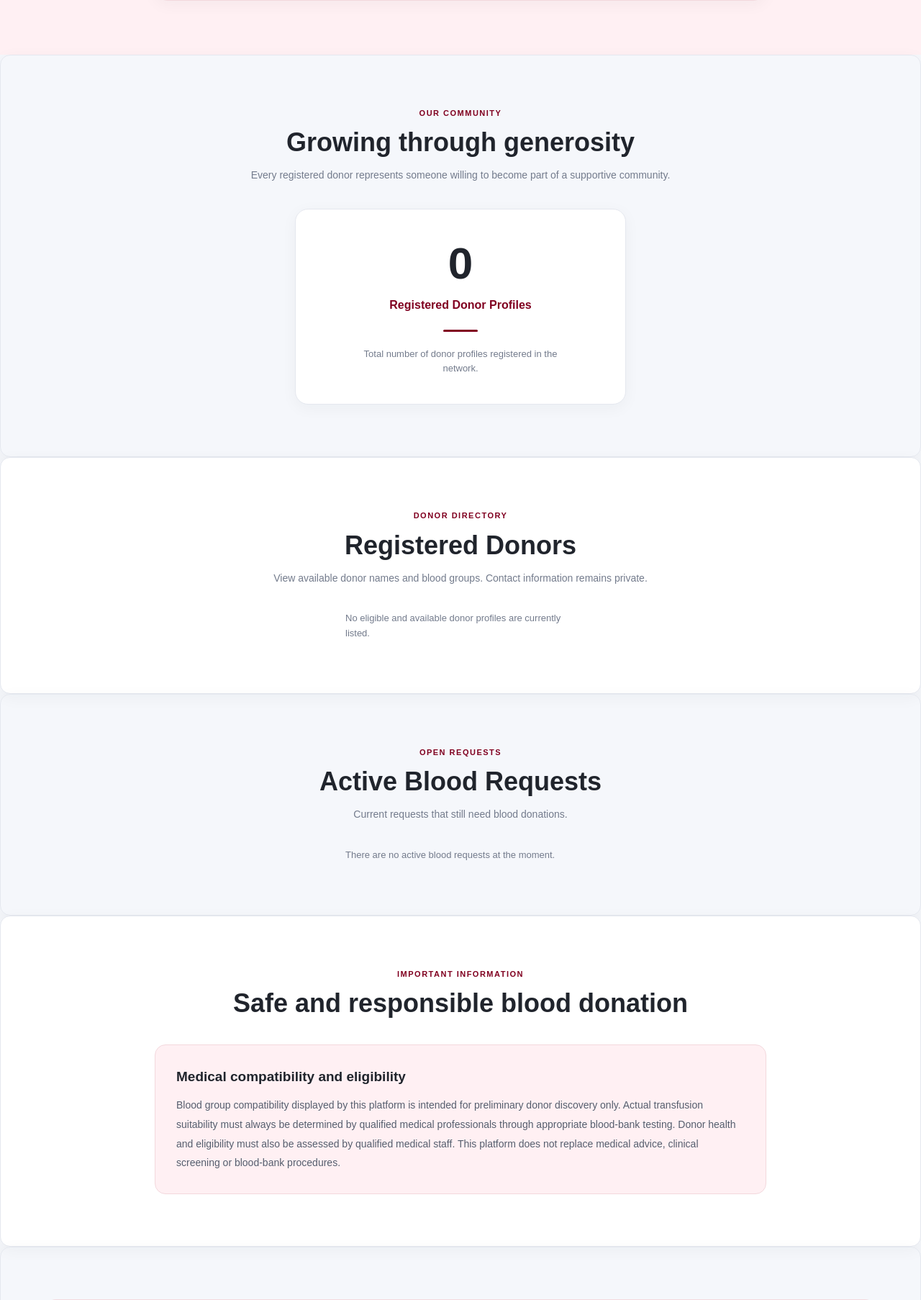
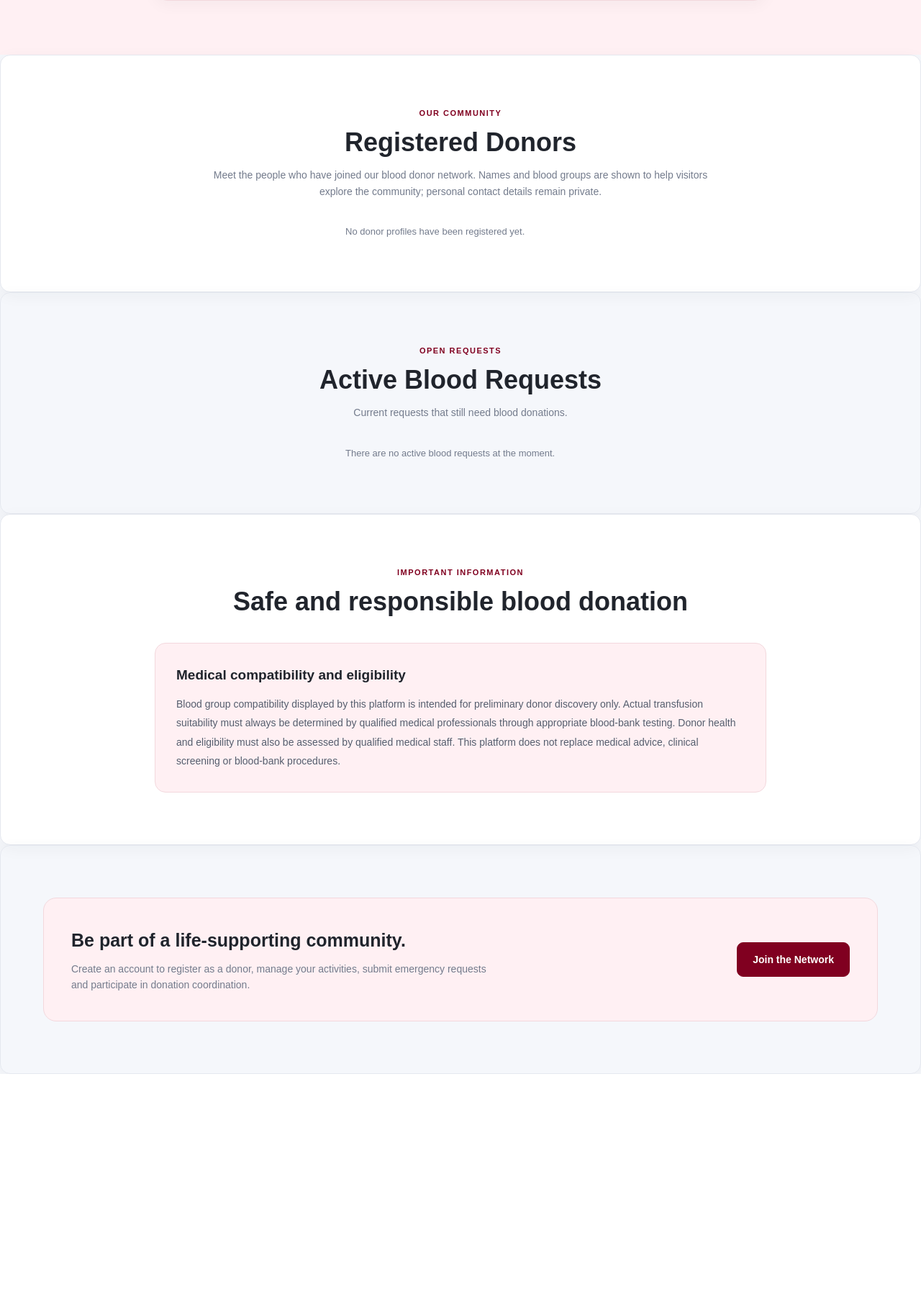
Before and after one commit to f25ari0994-boop/blood-donor-network, a Flask app: page / in a window 1280 px wide. Shown: the part 2967-4773 px from the top of the page at 72% size. After the commit the page ends 4459 px from the top, so only its background shows below. Run offline with Flask 3, Linux system fonts and the light colour scheme; data that the repository does not hold is empty; some libraries are stand-ins or nearby versions.

Commit message:
Merge community introduction into registered donors directory and remove count

```diff
--- a/templates/index.html
+++ b/templates/index.html
@@ -1323,56 +1323,13 @@
     </section>
 
 
-    <!-- DONOR STATISTICS -->
-
-    <section class="section">
-
-        <div class="container">
-
-            <div class="section-heading">
-
-                <span class="eyebrow">OUR COMMUNITY</span>
-
-                <h2>Growing through generosity</h2>
-
-                <p>
-                    Every registered donor represents someone willing
-                    to become part of a supportive community.
-                </p>
-
-            </div>
-
-
-            <div class="donor-stat-card">
-
-                <div class="donor-stat-number">
-                    {{ donor_count|default(0, true) }}
-                </div>
-
-                <div class="donor-stat-label">
-                    Registered Donor Profiles
-                </div>
-
-                <div class="stat-divider"></div>
-
-                <p class="donor-stat-description">
-                    Total number of donor profiles registered in the network.
-                </p>
-
-            </div>
-
-        </div>
-
-    </section>
-
-
     <!-- PUBLIC DONOR AND REQUEST DISCOVERY -->
     <section class="section section-white">
         <div class="container">
             <div class="section-heading">
-                <span class="eyebrow">DONOR DIRECTORY</span>
+                <span class="eyebrow">OUR COMMUNITY</span>
                 <h2>Registered Donors</h2>
-                <p>View available donor names and blood groups. Contact information remains private.</p>
+                <p>Meet the people who have joined our blood donor network. Names and blood groups are shown to help visitors explore the community; personal contact details remain private.</p>
             </div>
             {% if public_donors %}
                 <div class="donor-public-grid">
@@ -1384,7 +1341,7 @@
                     {% endfor %}
                 </div>
             {% else %}
-                <p class="donor-stat-description">No eligible and available donor profiles are currently listed.</p>
+                <p class="donor-stat-description">No donor profiles have been registered yet.</p>
             {% endif %}
         </div>
     </section>
```
